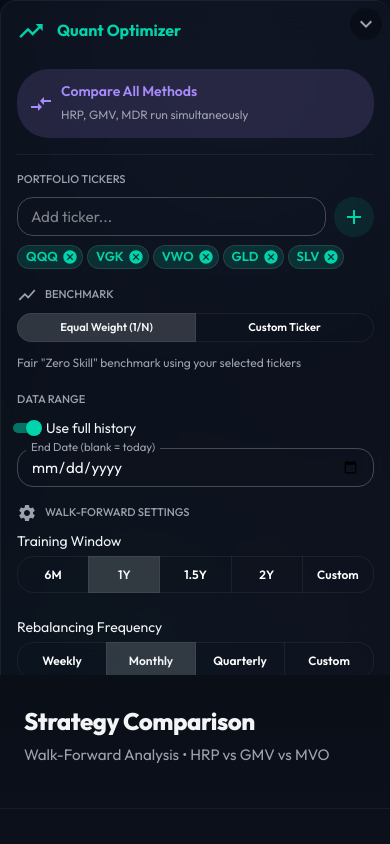
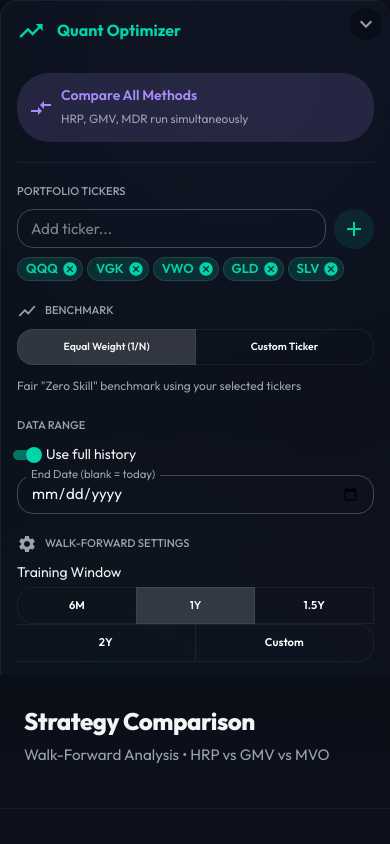
Before and after one commit to Vlinter/BestAllocation, a React app in the folder frontend/: page / in a window 390 px wide. Shown: the top 844 px of the page. Built offline with nearby package versions, Linux system fonts and the light colour scheme; the HTML template or start-up script is replaced by a standard one.

Commit message:
Improve mobile UI with larger touch targets and responsive layout

```diff
--- a/frontend/src/components/Sidebar.tsx
+++ b/frontend/src/components/Sidebar.tsx
@@ -108,11 +108,13 @@ const Sidebar: React.FC<SidebarProps> = ({ onOptimize, isLoading, error }) => {
                 p: { xs: 2, md: 3 },
                 display: 'flex',
                 flexDirection: 'column',
-                gap: 2,
+                gap: { xs: 2.5, md: 2 },
                 borderRight: { xs: 'none', md: '1px solid' },
                 borderBottom: { xs: '1px solid', md: 'none' },
                 borderColor: 'divider',
                 overflowY: 'auto',
+                pb: { xs: 4, md: 3 },
+                WebkitOverflowScrolling: 'touch',
             }}
         >
             {/* Header */}
@@ -193,12 +195,12 @@ const Sidebar: React.FC<SidebarProps> = ({ onOptimize, isLoading, error }) => {
                     onChange={(_, v) => v && setBenchmarkType(v)}
                     size="small"
                     fullWidth
-                    sx={{ mb: 1 }}
+                    sx={{ mb: 1, flexWrap: { xs: 'wrap', md: 'nowrap' } }}
                 >
-                    <ToggleButton value="equal_weight" sx={{ fontSize: '0.7rem', py: 0.5 }}>
+                    <ToggleButton value="equal_weight" sx={{ fontSize: { xs: '0.65rem', md: '0.7rem' }, py: { xs: 1, md: 0.5 }, flex: { xs: '1 0 45%', md: 1 } }}>
                         Equal Weight (1/N)
                     </ToggleButton>
-                    <ToggleButton value="custom" sx={{ fontSize: '0.7rem', py: 0.5 }}>
+                    <ToggleButton value="custom" sx={{ fontSize: { xs: '0.65rem', md: '0.7rem' }, py: { xs: 1, md: 0.5 }, flex: { xs: '1 0 45%', md: 1 } }}>
                         Custom Ticker
                     </ToggleButton>
                 </ToggleButtonGroup>
@@ -283,13 +285,13 @@ const Sidebar: React.FC<SidebarProps> = ({ onOptimize, isLoading, error }) => {
                         }}
                         size="small"
                         fullWidth
-                        sx={{ mb: 1 }}
+                        sx={{ mb: 1, flexWrap: { xs: 'wrap', md: 'nowrap' } }}
                     >
-                        <ToggleButton value={126} sx={{ fontSize: '0.75rem' }}>6M</ToggleButton>
-                        <ToggleButton value={252} sx={{ fontSize: '0.75rem' }}>1Y</ToggleButton>
-                        <ToggleButton value={378} sx={{ fontSize: '0.75rem' }}>1.5Y</ToggleButton>
-                        <ToggleButton value={504} sx={{ fontSize: '0.75rem' }}>2Y</ToggleButton>
-                        <ToggleButton value="custom" sx={{ fontSize: '0.75rem' }}>Custom</ToggleButton>
+                        <ToggleButton value={126} sx={{ fontSize: { xs: '0.7rem', md: '0.75rem' }, py: { xs: 1, md: 0.5 }, flex: { xs: '1 0 30%', md: 1 } }}>6M</ToggleButton>
+                        <ToggleButton value={252} sx={{ fontSize: { xs: '0.7rem', md: '0.75rem' }, py: { xs: 1, md: 0.5 }, flex: { xs: '1 0 30%', md: 1 } }}>1Y</ToggleButton>
+                        <ToggleButton value={378} sx={{ fontSize: { xs: '0.7rem', md: '0.75rem' }, py: { xs: 1, md: 0.5 }, flex: { xs: '1 0 30%', md: 1 } }}>1.5Y</ToggleButton>
+                        <ToggleButton value={504} sx={{ fontSize: { xs: '0.7rem', md: '0.75rem' }, py: { xs: 1, md: 0.5 }, flex: { xs: '1 0 30%', md: 1 } }}>2Y</ToggleButton>
+                        <ToggleButton value="custom" sx={{ fontSize: { xs: '0.7rem', md: '0.75rem' }, py: { xs: 1, md: 0.5 }, flex: { xs: '1 0 30%', md: 1 } }}>Custom</ToggleButton>
                     </ToggleButtonGroup>
 
                     {isCustomTraining && (
@@ -321,11 +323,12 @@ const Sidebar: React.FC<SidebarProps> = ({ onOptimize, isLoading, error }) => {
                         }}
                         size="small"
                         fullWidth
+                        sx={{ flexWrap: { xs: 'wrap', md: 'nowrap' } }}
                     >
-                        <ToggleButton value={5} sx={{ fontSize: '0.75rem' }}>Weekly</ToggleButton>
-                        <ToggleButton value={21} sx={{ fontSize: '0.75rem' }}>Monthly</ToggleButton>
-                        <ToggleButton value={63} sx={{ fontSize: '0.75rem' }}>Quarterly</ToggleButton>
-                        <ToggleButton value="custom" sx={{ fontSize: '0.75rem' }}>Custom</ToggleButton>
+                        <ToggleButton value={5} sx={{ fontSize: { xs: '0.7rem', md: '0.75rem' }, py: { xs: 1, md: 0.5 }, flex: { xs: '1 0 45%', md: 1 } }}>Weekly</ToggleButton>
+                        <ToggleButton value={21} sx={{ fontSize: { xs: '0.7rem', md: '0.75rem' }, py: { xs: 1, md: 0.5 }, flex: { xs: '1 0 45%', md: 1 } }}>Monthly</ToggleButton>
+                        <ToggleButton value={63} sx={{ fontSize: { xs: '0.7rem', md: '0.75rem' }, py: { xs: 1, md: 0.5 }, flex: { xs: '1 0 45%', md: 1 } }}>Quarterly</ToggleButton>
+                        <ToggleButton value="custom" sx={{ fontSize: { xs: '0.7rem', md: '0.75rem' }, py: { xs: 1, md: 0.5 }, flex: { xs: '1 0 45%', md: 1 } }}>Custom</ToggleButton>
                     </ToggleButtonGroup>
 
                     {isCustomRebalancing && (
@@ -363,10 +366,10 @@ const Sidebar: React.FC<SidebarProps> = ({ onOptimize, isLoading, error }) => {
                         InputProps={{ inputProps: { min: 0, max: 200 } }}
                     />
                 </Box>
-                <Box sx={{ display: 'flex', gap: 0.5, mt: 0.5 }}>
-                    <Chip label="Zero (0)" size="small" onClick={() => setTransactionCostBps(0)} clickable variant={transactionCostBps === 0 ? "filled" : "outlined"} color="success" />
-                    <Chip label="Low (10)" size="small" onClick={() => setTransactionCostBps(10)} clickable variant={transactionCostBps === 10 ? "filled" : "outlined"} />
-                    <Chip label="Pro (30)" size="small" onClick={() => setTransactionCostBps(30)} clickable variant={transactionCostBps === 30 ? "filled" : "outlined"} />
+                <Box sx={{ display: 'flex', gap: { xs: 1, md: 0.5 }, mt: 0.5, flexWrap: 'wrap' }}>
+                    <Chip label="Zero (0)" size="small" onClick={() => setTransactionCostBps(0)} clickable variant={transactionCostBps === 0 ? "filled" : "outlined"} color="success" sx={{ py: { xs: 1.5, md: 0.5 }, fontSize: { xs: '0.75rem', md: '0.8125rem' } }} />
+                    <Chip label="Low (10)" size="small" onClick={() => setTransactionCostBps(10)} clickable variant={transactionCostBps === 10 ? "filled" : "outlined"} sx={{ py: { xs: 1.5, md: 0.5 }, fontSize: { xs: '0.75rem', md: '0.8125rem' } }} />
+                    <Chip label="Pro (30)" size="small" onClick={() => setTransactionCostBps(30)} clickable variant={transactionCostBps === 30 ? "filled" : "outlined"} sx={{ py: { xs: 1.5, md: 0.5 }, fontSize: { xs: '0.75rem', md: '0.8125rem' } }} />
                 </Box>
             </Box>
 
@@ -398,7 +401,7 @@ const Sidebar: React.FC<SidebarProps> = ({ onOptimize, isLoading, error }) => {
                         InputProps={{ inputProps: { min: 0, max: 100 } }}
                     />
                 </Box>
-                <Box sx={{ display: 'flex', gap: 0.5, mt: 0.5 }}>
+                <Box sx={{ display: 'flex', gap: { xs: 1, md: 0.5 }, mt: 0.5, flexWrap: 'wrap' }}>
                     {(() => {
                         // Dynamic Diversification Cap: 1.5x Equal Weight (1/N)
                         // Rounding to nearest 5% for cleaner UI
@@ -413,15 +416,17 @@ const Sidebar: React.FC<SidebarProps> = ({ onOptimize, isLoading, error }) => {
                                 clickable
                                 variant={maxWeight === recommendedMax ? "filled" : "outlined"}
                                 color="primary"
+                                sx={{ py: { xs: 1.5, md: 0.5 }, fontSize: { xs: '0.7rem', md: '0.8125rem' } }}
                             />
                         );
                     })()}
                     <Chip
-                        label="Unconstrained (0-100%)"
+                        label="Unconstrained"
                         size="small"
                         onClick={() => { setMinWeight(0); setMaxWeight(100); }}
                         clickable
                         variant={maxWeight === 100 ? "filled" : "outlined"}
+                        sx={{ py: { xs: 1.5, md: 0.5 }, fontSize: { xs: '0.7rem', md: '0.8125rem' } }}
                     />
                 </Box>
             </Box>
```
